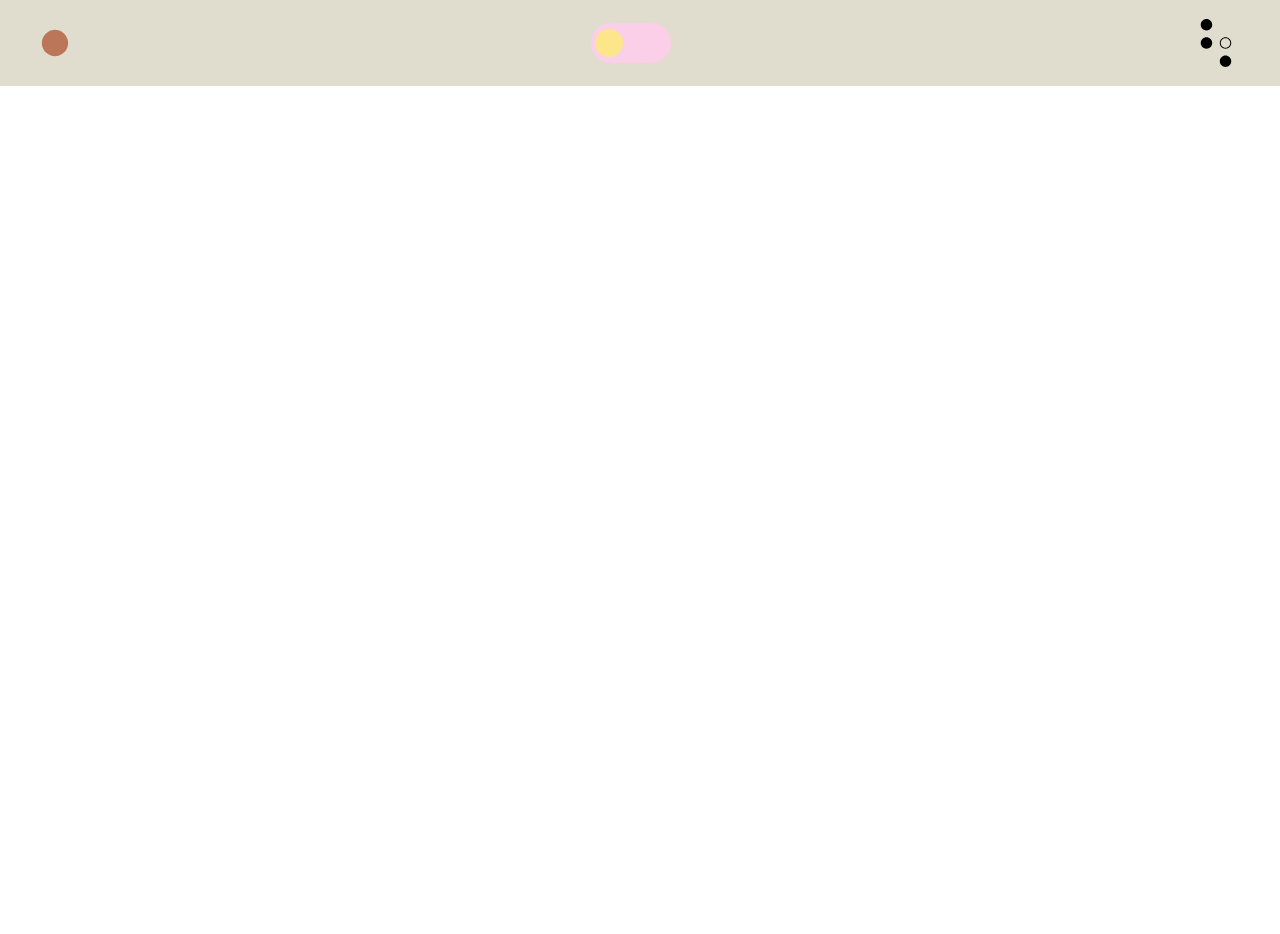
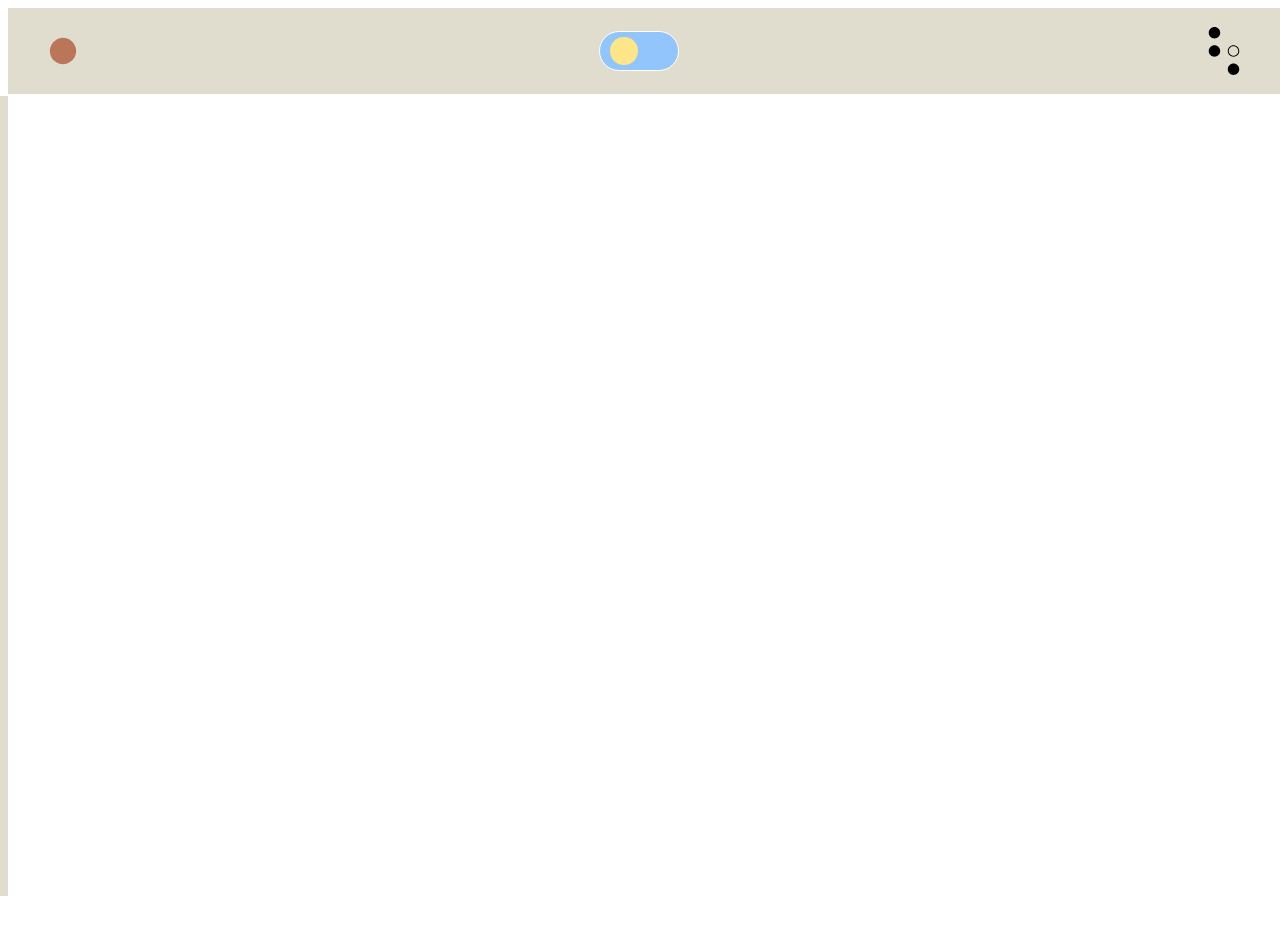
Before and after one commit to MohamedH1998/next-portfolio, a Next.js app: page / in a window 1280 px wide. Before the commit the page ends 872 px from the top, so only its background shows below. Built offline with nearby package versions, Linux system fonts and the light colour scheme.

Commit message:
Add theme toggle to nav

```diff
--- a/components/nav/index.tsx
+++ b/components/nav/index.tsx
@@ -1,64 +1,60 @@
-import React, { useState, useEffect } from "react"
+import React, { useState, useEffect, ReactElement } from "react"
 import { VscCircleLargeFilled } from "react-icons/vsc"
 import { SiDwavesystems } from "react-icons/si"
 
 import * as Styled from "./styled"
+import NavLink from "./nav-items"
 
-const Nav = () => {
-  const [click, setClick] = useState(false)
-  const [bgColor, setBgColor] = useState("dawn")
-  const [enabled, setEnabled] = useState(false)
+interface Props {
+  setTheme: (value: string) => void
+}
+
+const Nav = ({ setTheme }: Props): ReactElement => {
+  const [navOpen, setNavOpen] = useState(false)
+  const [darkModeEnabled, setDarkModeEnabled] = useState(false)
 
   const handleClick = () => {
-    setClick(prev => !prev)
-    console.log("click", click)
+    setNavOpen(prev => !prev)
   }
 
   useEffect(() => {
-    click
+    navOpen
       ? (document.body.style.overflowX = "hidden")
       : (document.body.style.overflowX = "unset")
-  }, [click])
+  }, [navOpen])
 
-  const handleThemeChange = () => {
-    if (bgColor === "dawn") {
-      setBgColor("dusk")
-      !document.documentElement.classList.contains("dark") &&
-        document.documentElement.classList.add("dark")
-    } else {
-      setBgColor("dawn")
-      document.documentElement.classList.contains("dark") &&
-        document.documentElement.classList.remove("dark")
-    }
-  }
+  useEffect(() => {
+    darkModeEnabled ? setTheme("darkTheme") : setTheme("lightTheme")
+  }, [darkModeEnabled, setTheme])
 
   return (
-    <Styled.Container background={bgColor}>
+    <Styled.Container>
       <Styled.InnerContainer>
         <Styled.Icon>
           <VscCircleLargeFilled />
         </Styled.Icon>
 
-        <Styled.ThemeSwitch checked={enabled} onChange={setEnabled}>
-          <span className="sr-only">Enable notifications</span>
-
-          <Styled.ThemeIndicator
-            enabled={enabled}
-            className={`${
-              enabled
-                ? "translate-x-12 bg-white"
-                : "translate-x-1 bg-yellow-200"
-            }`}
-          />
+        <Styled.ThemeSwitch
+          checked={darkModeEnabled}
+          onChange={setDarkModeEnabled}
+        >
+          <Styled.ThemeIndicator enabled={darkModeEnabled} />
         </Styled.ThemeSwitch>
 
-        <Styled.NavToggle active={click} onClick={handleClick}>
+        <Styled.NavToggle active={navOpen} onClick={handleClick}>
           <SiDwavesystems />
         </Styled.NavToggle>
       </Styled.InnerContainer>
 
-      <Styled.NavItems active={click}>
-        <h1>vibe</h1>
+      <Styled.NavItems active={navOpen}>
+        <NavLink handleClick={handleClick} dest="name" destName="Home" />
+        <NavLink handleClick={handleClick} dest="about" destName="About" />
+        <NavLink
+          handleClick={handleClick}
+          dest="portfolio"
+          destName="Portfolio"
+        />
+        <NavLink handleClick={handleClick} dest="blogs" destName="Blogs" />
       </Styled.NavItems>
     </Styled.Container>
   )
--- /dev/null
+++ b/components/nav/nav-items.tsx
@@ -0,0 +1,28 @@
+import React, { ReactElement } from "react"
+
+import * as Styled from "./styled"
+
+interface Props {
+  dest: string
+  destName: string
+  handleClick: () => void
+}
+
+const NavLink = ({ dest, destName, handleClick }: Props): ReactElement => {
+  return (
+    <Styled.LinkContainer>
+      <Styled.Link
+        activeClass="active"
+        to={dest}
+        spy={true}
+        smooth={true}
+        onClick={handleClick}
+        offset={-55}
+      >
+        {destName}
+      </Styled.Link>
+    </Styled.LinkContainer>
+  )
+}
+
+export default NavLink
--- a/components/nav/styled.ts
+++ b/components/nav/styled.ts
@@ -1,11 +1,9 @@
 import styled, { keyframes, css } from "styled-components"
 import { Switch } from "@headlessui/react"
 import { ReactNode } from "react"
+import { Link as ReactLink } from "react-scroll"
 
-interface Props {
-  background: string
-}
-export const Container = styled.div<Props>`
+export const Container = styled.div`
   display: flex;
   position: sticky;
   top: 0;
@@ -13,7 +11,7 @@ export const Container = styled.div<Props>`
   justify-content: flex-start;
   align-items: center;
   width: 100vw;
-  background: ${props => (props.background === "dawn" ? "#e1ddce" : "#0b0908")};
+  background: ${props => props.theme.background};
 `
 
 export const InnerContainer = styled.div`
@@ -40,8 +38,8 @@ export const Icon = styled.i`
   }
 `
 interface ThemeProps {
+  onChange: (value: boolean) => void
   checked: boolean
-  onChange: (value: boolean) => void
   children: ReactNode
 }
 export const ThemeSwitch = styled(Switch)<ThemeProps>`
@@ -51,7 +49,8 @@ export const ThemeSwitch = styled(Switch)<ThemeProps>`
   width: 3rem;
   height: 1.5rem;
   border-radius: 9999px;
-  background-color: ${props => (props.checked ? "#2563EB" : "#FBCFE8")};
+  background-color: ${props => (props.checked ? "#2f2f6e" : "#93C5FD")};
+  border: 1px solid white;
   @media ${props => props.theme.devices.tablet} {
     width: 5rem;
     height: 2.5rem;
@@ -66,9 +65,11 @@ export const ThemeIndicator = styled.span<ThemeIndicatorProps>`
   height: 1rem;
   width: 1rem;
   background-color: ${props => (props.enabled ? "#ffffff" : "#FDE68A")};
+  transform: translateX(${props => (props.enabled ? "1.5rem" : "0.25rem")});
   @media ${props => props.theme.devices.tablet} {
     height: 1.75rem;
     width: 1.75rem;
+    transform: translateX(${props => (props.enabled ? "2.75rem" : "0.25rem")});
   }
 `
 
@@ -85,7 +86,8 @@ export const NavToggle = styled.span<NavToggleProps>`
   font-weight: 900;
   justify-content: center;
   cursor: pointer;
-
+  color: ${props => props.theme.text};
+  // color: pink;
   ${props =>
     props.active
       ? `
@@ -94,7 +96,6 @@ export const NavToggle = styled.span<NavToggleProps>`
     transition: 300ms linear all;
     `
       : " transition: 300ms linear all;"}
-
   @media ${props => props.theme.devices.tablet} {
     font-size: 3rem;
     line-height: 1;
@@ -106,7 +107,7 @@ export const NavItems = styled.ul<NavToggleProps>`
   flex-direction: column;
   justify-content: flex-start;
   top: 4.5rem;
-  background: ${props => props.theme.colors.bgLightestOffset};
+  background: ${props => props.theme.background};
   position: absolute;
   width: 100vw;
   height: 100vh;
@@ -138,3 +139,26 @@ const slideOut = keyframes`
     transform: translateX(-100%);
   }
 `
+
+export const Link = styled(ReactLink)`
+  display: flex;
+  padding-left: 2.5rem;
+  padding-right: 2.5rem;
+  font-size: 1.25rem;
+  line-height: 1.75rem;
+  align-items: center;
+  height: 100%;
+  cursor: pointer;
+
+  @media ${props => props.theme.devices.tablet} {
+    padding-top: 2.5rem;
+    padding-bottom: 2.5rem;
+    font-size: 2.25rem;
+    line-height: 2.5rem;
+  }
+`
+
+export const LinkContainer = styled.li`
+  margin: 2.5rem;
+  vertical-align: middle;
+`
--- a/package.json
+++ b/package.json
@@ -17,6 +17,8 @@
     "react": "18.2.0",
     "react-dom": "18.2.0",
     "react-icons": "^4.4.0",
+    "react-scroll": "^1.8.7",
+    "storybook-addon-state": "^1.0.3",
     "styled-components": "^5.3.5"
   },
   "devDependencies": {
--- a/pages/_app.tsx
+++ b/pages/_app.tsx
@@ -1,13 +1,15 @@
-import "../styles/globals.css"
+import { useEffect, useState } from "react"
 import type { AppProps } from "next/app"
 import { ThemeProvider } from "styled-components"
 
-import { theme } from "../styled/theme"
+import { lightTheme, darkTheme } from "../styled/theme"
 
 function MyApp({ Component, pageProps }: AppProps) {
+  const [theme, setTheme] = useState("lightTheme")
+
   return (
-    <ThemeProvider theme={theme}>
-      <Component {...pageProps} />
+    <ThemeProvider theme={theme === "darkTheme" ? darkTheme : lightTheme}>
+      <Component theme={theme} setTheme={setTheme} {...pageProps} />
     </ThemeProvider>
   )
 }
--- a/pages/index.tsx
+++ b/pages/index.tsx
@@ -1,11 +1,16 @@
 import type { NextPage } from "next"
+import { ReactElement } from "react"
 import Example from "../components/example"
 import Nav from "../components/nav"
 
-const Home: NextPage = () => {
+interface Props {
+  setTheme: (value: string) => void
+}
+
+const Home = ({ setTheme }: Props): ReactElement => {
   return (
     <div>
-      <Nav />
+      <Nav setTheme={setTheme} />
     </div>
   )
 }
--- a/styled/theme.ts
+++ b/styled/theme.ts
@@ -23,4 +23,15 @@ const theme: DefaultTheme = {
   }
 }
 
-export { theme }
+const lightTheme = {
+  ...theme,
+  background: "#E1DDCE",
+  text: "black"
+}
+const darkTheme = {
+  ...theme,
+  background: "#0b0908",
+  text: "white"
+}
+
+export { theme, lightTheme, darkTheme }
--- a/styles/globals.css
+++ b/styles/globals.css
@@ -2,80 +2,6 @@
 @tailwind components;
 @tailwind utilities;
 
-.active-nav-icon {
-  -webkit-transform: rotate(-90deg);
-  -ms-transform: rotate(-90deg);
-  transform: rotate(-90deg);
-
-  -webkit-transform-origin: 50% 50%;
-  -ms-transform-origin: 50% 50%;
-  transform-origin: 50% 50%;
-
-  transition: 300ms linear all;
+* {
+  transition: all 0.5s ease;
 }
-.toggle-bg:after {
-  height: 1.25rem;
-  width: 1.25rem;
-}
-.dawn-toggle .toggle-bg:after {
-  --tw-bg-opacity: 1;
-  background-color: rgb(250 202 21 / var(--tw-bg-opacity));
-  border-color: darkkhaki;
-}
-.dusk-toggle .toggle-bg:after {
-  left: 0.85rem;
-}
-input:checked + .toggle-bg {
-  --tw-bg-opacity: 1;
-  background-color: rgb(47, 47, 110);
-  padding: 10px;
-  border: 1px solid #fff;
-}
-
-#slider {
-  position: absolute;
-  width: 100vw;
-  height: 100vh;
-  transform: translateX(-100%);
-  -webkit-transform: translateX(-100%);
-}
-
-.slide-in {
-  animation: slide-in 0.5s forwards;
-  -webkit-animation: slide-in 0.5s forwards;
-}
-
-.slide-out {
-  animation: slide-out 0.5s forwards;
-  -webkit-animation: slide-out 0.5s forwards;
-}
-
-@keyframes slide-in {
-  100% {
-    transform: translateX(0%);
-  }
-}
-
-@-webkit-keyframes slide-in {
-  100% {
-    -webkit-transform: translateX(0%);
-  }
-}
-
-@keyframes slide-out {
-  0% {
-    transform: translateX(0%);
-  }
-  100% {
-    transform: translateX(-100%);
-  }
-}
-
-@-webkit-keyframes slide-out {
-  0% {
-    -webkit-transform: translateX(0%);
-  }
-  100% {
-    -webkit-transform: translateX(-100%);
-  }
-}
```
Also changed, not shown: 2 other files (tests, documents, lock files or other folders).
